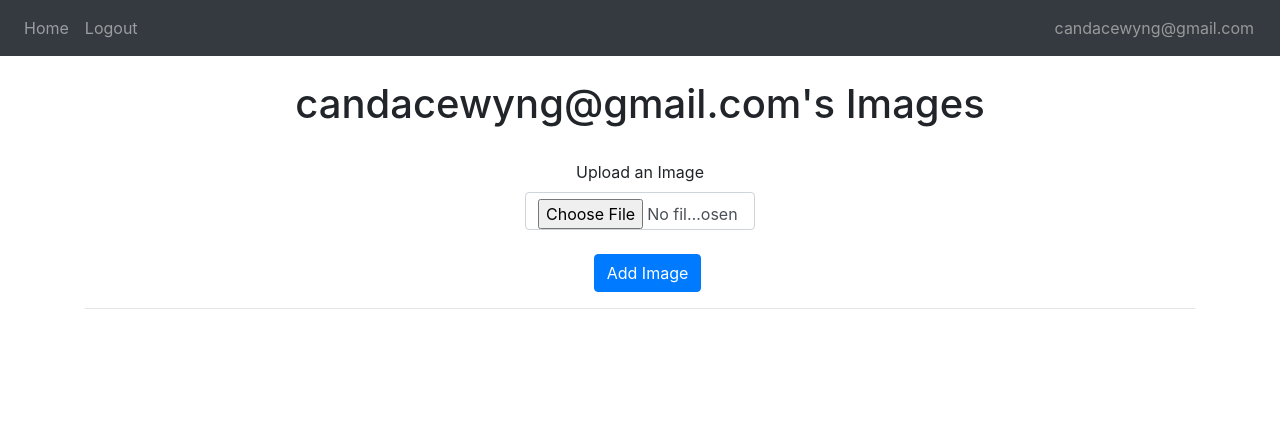
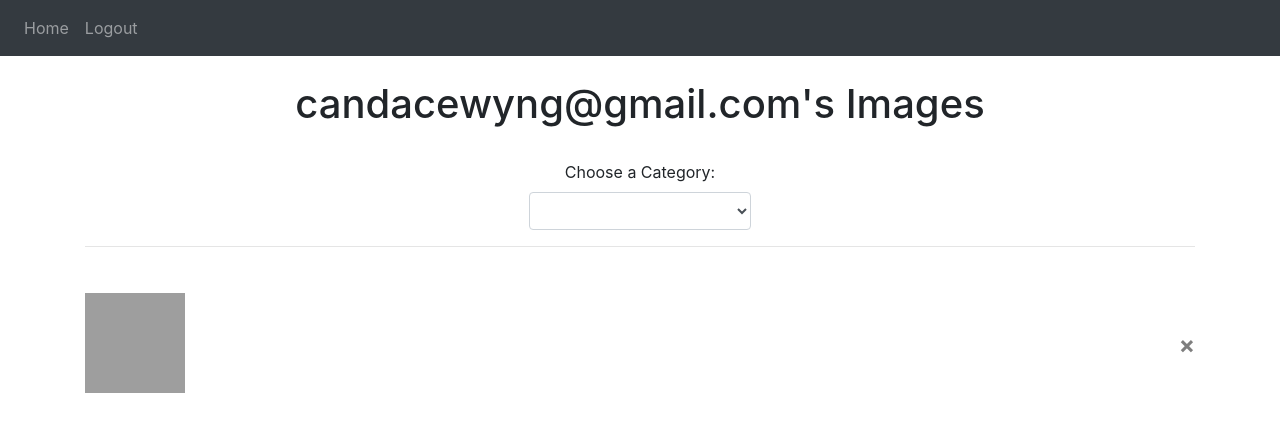
Before and after one commit to candaceng/backend-developer-challenge, a Flask app: page / in a window 1280 px wide. Shown: the top 432 px of the page. Run offline with Flask 2, Linux system fonts and the light colour scheme; a user stored in the database is signed in; tables that the repository leaves empty hold one stand-in row (values such as "Sample post"); some libraries are stand-ins or nearby versions; grey boxes are pictures that could not be loaded.

Commit message:
restructure

```diff
--- a/main.py
+++ b/main.py
@@ -4,4 +4,3 @@ app = create_app()
 
 if __name__ == '__main__':
     app.run(debug=True)
-    app.config['TEMPLATES_AUTO_RELOAD'] = True
--- a/website/__init__.py
+++ b/website/__init__.py
@@ -29,9 +29,7 @@ def create_app():
     @login_manager.user_loader
     def load_user(id):
         return User.query.get(int(id))
-
     return app
-
 
 def create_database(app):
     if not path.exists('website/' + DB_NAME):
--- /dev/null
+++ b/website/static/index.js
@@ -0,0 +1,8 @@
+function deleteNote(noteId) {
+  fetch("/delete-note", {
+    method: "POST",
+    body: JSON.stringify({ noteId: noteId }),
+  }).then((_res) => {
+    window.location.href = "/";
+  });
+}
--- a/website/templates/base.html
+++ b/website/templates/base.html
@@ -15,11 +15,16 @@
       crossorigin="anonymous"
     />
 
-    <title>{% block title %}Shopify Developer Challenge{% endblock %}</title>
+    <title>{% block title %}Home{% endblock %}</title>
   </head>
   <body>
     <nav class="navbar navbar-expand-lg navbar-dark bg-dark">
-      <button class="navbar-toggler"  type="button" data-toggle="collapse" data-target="#navbar">
+      <button
+        class="navbar-toggler"
+        type="button"
+        data-toggle="collapse"
+        data-target="#navbar"
+      >
         <span class="navbar-toggler-icon"></span>
       </button>
       <div class="collapse navbar-collapse" id="navbar">
@@ -32,16 +37,12 @@
           <a class="nav-item nav-link" id="signUp" href="/sign-up">Sign Up</a>
           {% endif %}
         </div>
-        <ul class="navbar-nav ml-auto navbar-right" style="color: #999; margin-right: 10px;">
-          {{ user.first_name }}
-        </ul>
       </div>
     </nav>
 
-    {% with messages = get_flashed_messages(with_categories=true) %}
-      {% if messages %}
-        {% for category, message in messages %}
-          {% if category =='error' %}
+    {% with messages = get_flashed_messages(with_categories=true) %} {% if
+    messages %} {% for category, message in messages %} {% if category ==
+    'error' %}
     <div class="alert alert-danger alter-dismissable fade show" role="alert">
       {{ message }}
       <button type="button" class="close" data-dismiss="alert">
@@ -55,10 +56,7 @@
         <span aria-hidden="true">&times;</span>
       </button>
     </div>
-          {% endif %}
-        {% endfor %}
-      {% endif %}
-    {% endwith %}
+    {% endif %} {% endfor %} {% endif %} {% endwith %}
 
     <div class="container">{% block content %} {% endblock %}</div>
     <script
--- a/website/templates/home.html
+++ b/website/templates/home.html
@@ -10,30 +10,29 @@
   Images
 </h1>
 <br />
-<form method="POST" enctype="multipart/form-data">
+<form method="POST">
   <div align="center">
-    <label class="form-label" for="customFile">Upload an Image</label>
-    <input type="file" class="form-control" name="file" id="customFile" style="width:230px;"/>
-    <br />
-    <div style="margin-left:15px;">
-      <button type="submit" class="btn btn-primary">Add Image</button>
-    </div>
+    <label class="form-label">Choose a Category: </label>
+    <select class="form-control" name="note" onchange="this.form.submit()" style="width: 20%">
+      <option value="">&nbsp;</option>
+      <option value="airplane">Airplane</option>
+      <option value="baboon">Baboon</option>
+      <option value="boat">Boat</option>
+      <option value="cat">Cat</option>
+      <option value="fruits">Fruits</option>
+    </select>
   </div>
 </form>
 <hr />
-<ul class="list-group list-group-flush" id="images">
-  {% for file in files %}
-    <li class="list-group-item">
-      <img src="{{ file }}" alt="Image" style="height:100px; width:100px; transform:translateY(30px);" class="center">
-      <form method="POST">
-          <div style="transform:translateY(-30px);">
-            <button type="submit" class="close" name="delete" value="{{ file }}">
-              <span aria-hidden="true">&times;</span>
-            </button>
-          </div>
-      </form>
-      </li>
-    </li>
+<ul class="list-group list-group-flush" id="notes">
+  {% for note in user.notes %}
+  <img src="https://homepages.cae.wisc.edu/~ece533/images/{{ note.data }}.png" alt="Image" style="height:100px; width:100px; transform:translateY(30px);" class="center">
+  <div style="transform:translateY(-30px);">
+    <button type="button" class="close" onClick="deleteNote({{ note.id }})">
+      <span aria-hidden="true">&times;</span>
+    </button>
+  </div>
   {% endfor %}
 </ul>
+<br />
 {% endblock %}
--- a/website/views.py
+++ b/website/views.py
@@ -1,48 +1,30 @@
-from flask import Blueprint, render_template, request, flash, jsonify, redirect, url_for, Flask
+from flask import Blueprint, render_template, request, flash, jsonify
 from flask_login import login_required, current_user
-from werkzeug.utils import secure_filename
 from .models import Note
 from . import db
 import json
-import os
-from PIL import Image
-from glob import glob
-
-
-app = Flask(__name__)
-
-UPLOAD_FOLDER = 'static'
-ALLOWED_EXTENSIONS = set(['png', 'jpg', 'jpeg', 'gif'])
-def allowed_file(filename):
-	return '.' in filename and filename.rsplit('.', 1)[1].lower() in ALLOWED_EXTENSIONS
 
 views = Blueprint('views', __name__)
 
 @views.route('/', methods=['GET', 'POST'])
 @login_required
 def home():
-    os.makedirs(os.getcwd() + "/website/static/img", exist_ok=True)
-    files = []
-    for ext in ('*.gif', '*.png', '*.jpg', '*.jpeg'):
-        files.extend(glob(os.path.join(os.getcwd() + "/website/static/img", ext)))
-    for i, file in enumerate(files):
-        files[i] = file.split("/website")[1]
-        files[i] = files[i].replace("\\", "/")
     if request.method == 'POST':
-        if request.form.get("delete") == "" or not request.form.get("delete"):
-            file = request.files['file']
-            if file.filename == '':
-                flash('Please choose a file to upload first', category='error')
-            elif file and allowed_file(file.filename):
-                filename = secure_filename(file.filename)
-                file.save(os.path.join(os.getcwd() + "/website/static/img/", filename))
-                files.append("/static/img/" + filename)
-                flash('Image uploaded successfully!', category='success')
-            else:
-                flash('Allowed image types are -> png, jpg, jpeg, gif', category="error")
-        else:
-            filename = request.form['delete']
-            if os.path.exists(os.getcwd() + "/website" + filename):
-                os.remove(os.getcwd() + "/website" + filename)
-                files.remove(filename)
-    return render_template("home.html", user=current_user, files=files)
+        note = request.form.get('note')
+        new_note = Note(data=note, user_id=current_user.id)
+        db.session.add(new_note)
+        db.session.commit()
+        flash('Note added!', category='success')
+    return render_template("home.html", user=current_user)
+
+@views.route('/delete-note', methods=['POST'])
+def delete_note():
+    note = json.loads(request.data)
+    noteId = note['noteId']
+    note = Note.query.get(noteId)
+    if note:
+        if note.user_id == current_user.id:
+            db.session.delete(note)
+            db.session.commit()
+
+    return jsonify({})
```
Also changed, not shown: website/auth.py (+6 -8 lines), website/models.py (+0 -7 lines), website/templates/login.html (+16 -7 lines), website/templates/sign_up.html (+30 -8 lines), website/database.db. Lines whose indentation alone changed are shown as unchanged.
